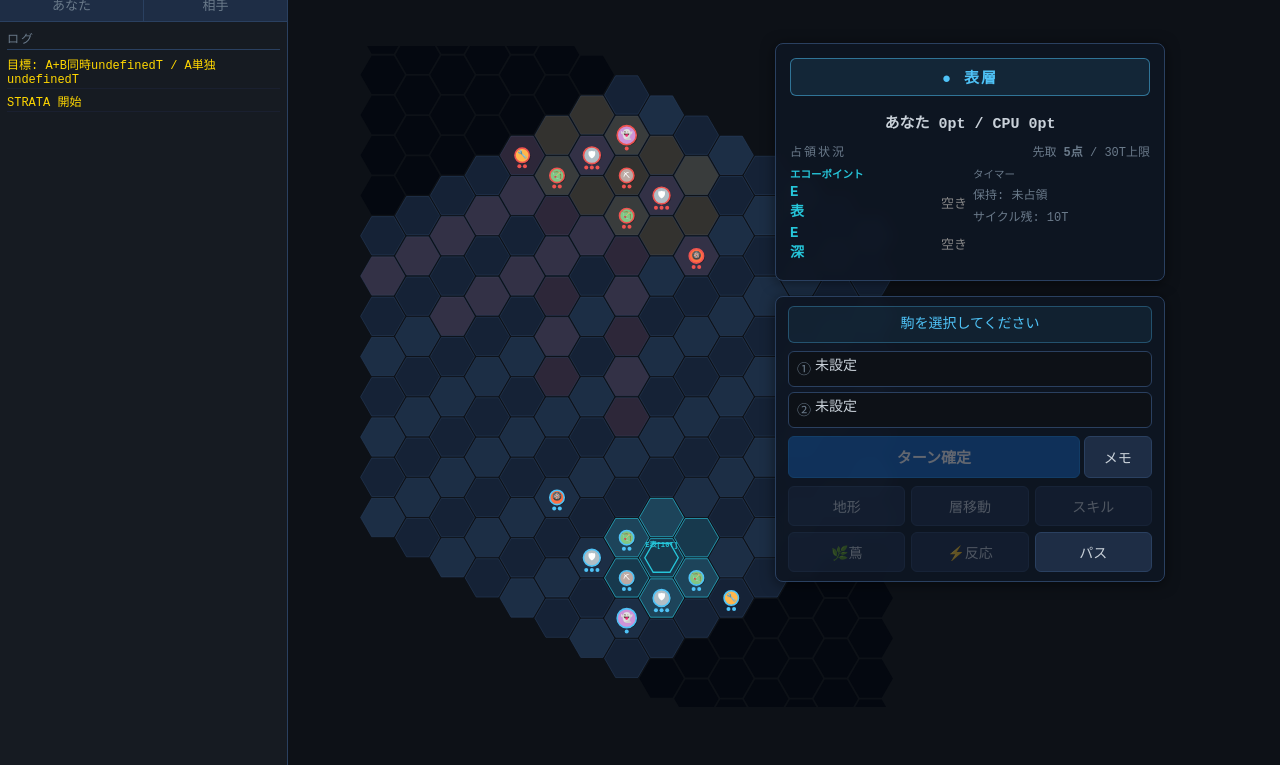
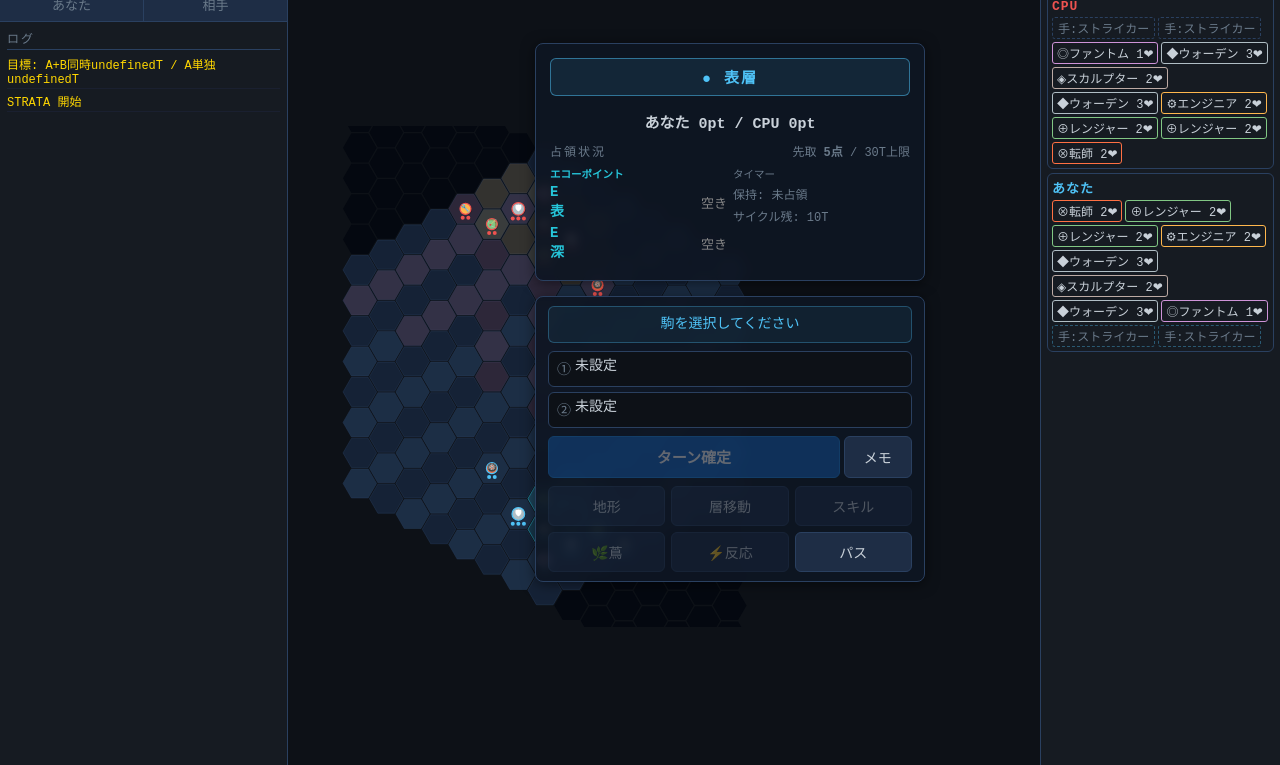
Before and after one commit to pupe-xxx/strata-game, a plain HTML site: page index.html in a window 1280 px wide. Shown: the part 35-800 px from the top of the page. Drawn offline with Linux system fonts and the light colour scheme.

Commit message:
fix: PC版を元の駒情報サイドパネルに戻す（あなた/相手ボタンはモバイル専用）

```diff
--- a/css/style.css
+++ b/css/style.css
@@ -417,8 +417,15 @@ html, body {
 
 /* ===== COL 3: 駒情報 ===== */
 #side-panel {
-  width: 0;
-  display: none;
+  width: 240px;
+  flex-shrink: 0;
+  display: flex;
+  flex-direction: column;
+  gap: 4px;
+  padding: 6px;
+  background: var(--panel);
+  border-left: 1px solid var(--border);
+  overflow-y: auto;
 }
 
 .section-title {
--- a/index.html
+++ b/index.html
@@ -22,7 +22,7 @@
 
       <!-- ===== COL 1: 詳細バー ===== -->
       <aside id="info-panel">
-        <div id="player-btns">
+        <div id="player-btns" class="mobile-only">
           <button id="btn-player1">あなた</button>
           <button id="btn-player2">相手</button>
         </div>
@@ -144,8 +144,20 @@
 
       </div>
 
-      <!-- ===== COL 3: （空・モバイル用アクション） ===== -->
+      <!-- ===== COL 3: 駒情報 ===== -->
       <aside id="side-panel">
+        <section class="player-section pc-only" id="p2-section">
+          <div class="player-label cpu-label">CPU</div>
+          <div class="hand-area" id="p2-hand"></div>
+          <div class="piece-list" id="p2-pieces"></div>
+        </section>
+
+        <section class="player-section pc-only" id="p1-section">
+          <div class="player-label you-label">あなた</div>
+          <div class="piece-list" id="p1-pieces"></div>
+          <div class="hand-area" id="p1-hand"></div>
+        </section>
+
         <!-- Mobile: action buttons (shown when piece selected) -->
         <section id="mob-action-section">
           <div id="mob-action-btns">
@@ -184,13 +196,13 @@
         </div>
         <div id="lp-p1-section" class="sp-section" style="display:none">
           <div class="player-label you-label">あなた</div>
-          <div class="piece-list" id="p1-pieces"></div>
-          <div class="hand-area" id="p1-hand"></div>
+          <div class="piece-list" id="mob-lp-p1-pieces"></div>
+          <div class="hand-area" id="mob-lp-p1-hand"></div>
         </div>
         <div id="lp-p2-section" class="sp-section" style="display:none">
           <div class="player-label cpu-label">CPU（相手）</div>
-          <div class="piece-list" id="p2-pieces"></div>
-          <div class="hand-area" id="p2-hand"></div>
+          <div class="piece-list" id="mob-lp-p2-pieces"></div>
+          <div class="hand-area" id="mob-lp-p2-hand"></div>
         </div>
       </div>
     </div>
--- a/js/main.js
+++ b/js/main.js
@@ -1459,11 +1459,11 @@ function updatePieceList(owner) {
   const pcHand = document.getElementById(`${owner}-hand`);
   if (pcHand) buildHandChips(pcHand, owner);
 
-  // Mobile tab panels
-  const mobPieces = document.getElementById(`mob-${owner}-pieces`);
-  if (mobPieces) buildPieceChips(mobPieces, owner);
-  const mobHand = document.getElementById(`mob-${owner}-hand`);
-  if (mobHand) buildHandChips(mobHand, owner);
+  // Mobile left-peek panels
+  const lpPieces = document.getElementById(`mob-lp-${owner}-pieces`);
+  if (lpPieces) buildPieceChips(lpPieces, owner);
+  const lpHand = document.getElementById(`mob-lp-${owner}-hand`);
+  if (lpHand) buildHandChips(lpHand, owner);
 }
 
 // ── Log ──────────────────────────────────────────────────────────
```
